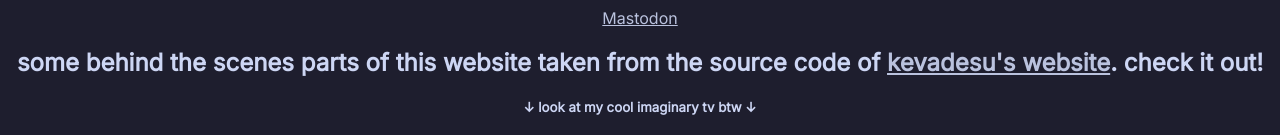
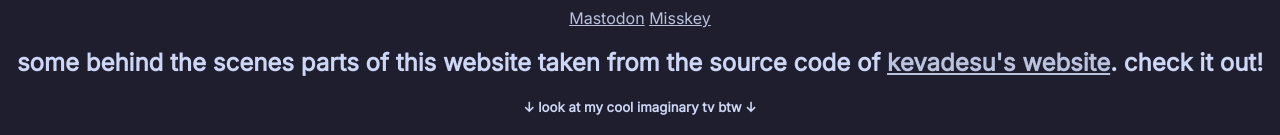
Before and after one commit to nek0zyx/nek0zyx.github.io, a plain HTML site: page index.html in a window 1280 px wide. Shown: the top 135 px of the page. Drawn offline with Linux system fonts and the light colour scheme.

Commit message:
Update index.html

```diff
--- a/index.html
+++ b/index.html
@@ -5,6 +5,7 @@
     <link rel="preconnect" href="https://fonts.gstatic.com" crossorigin>
     <link href="https://fonts.googleapis.com/css2?family=Inter&display=swap" rel="stylesheet">
     <a rel="me" href="https://tech.lgbt/@nek0zyx">Mastodon</a>
+    <a rel="me" href="https://floofy.city/@nek0zyx">Misskey</a>
 </head>
 <body>
   <h2> some behind the scenes parts of this website taken from the source code of <a href="https://kevadesu.github.io/">kevadesu's website</a>. check it out! <h2>
```
